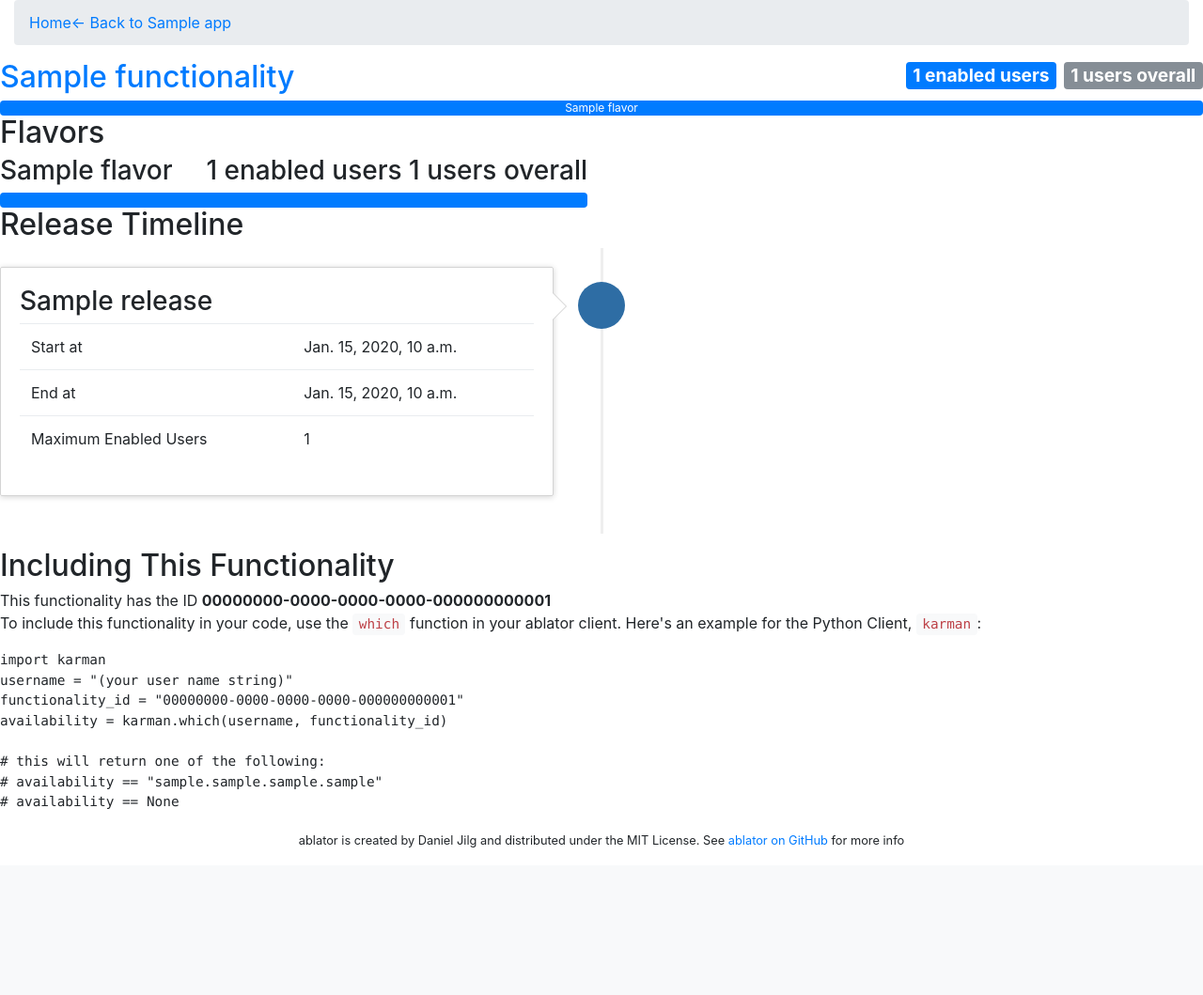
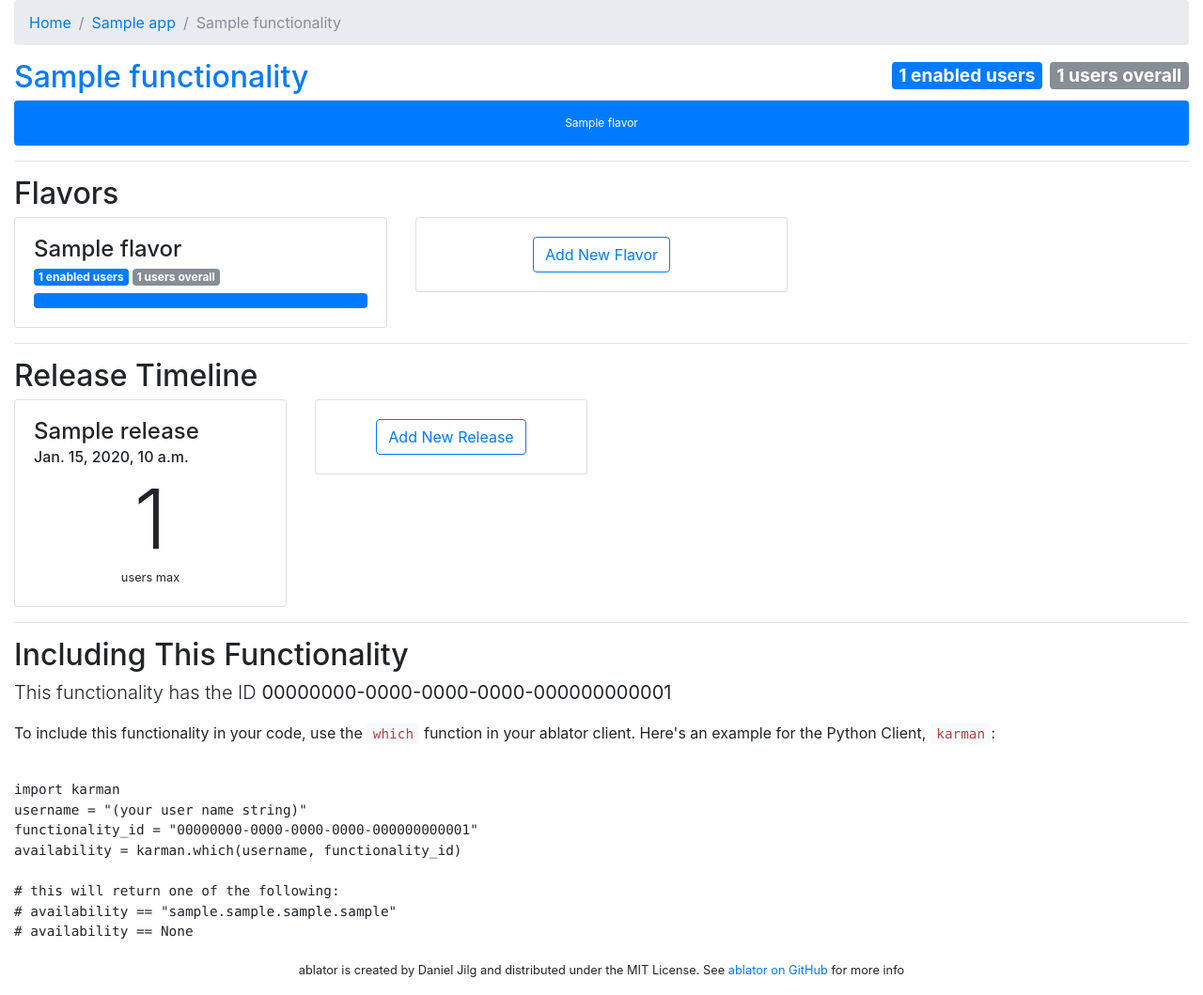
Before and after one commit to ablator/ablator, a Django app: page /functionality/00000000-0000-0000-0000-000000000001/ in a window 1280 px wide. Shown: the part 56-1115 px from the top of the page at 94% size. Before the commit the page ends 958 px from the top, so only its background shows below. Run offline with Django 3.2, Linux system fonts and the light colour scheme; a user stored in the database is signed in; tables that the repository leaves empty hold one stand-in row (values such as "Sample post"); some libraries are stand-ins or nearby versions.

Commit message:
Update Functionality View to Bootstrap 4
fix #33

```diff
--- a/ablator/web_admin/templates/functionality.html
+++ b/ablator/web_admin/templates/functionality.html
@@ -1,288 +1,112 @@
 {% extends '_base.html' %}
 {% block back %}
-    <a href="{% url 'app' functionality.app.id %}">&larr; Back to {{ functionality.app.name }}</a>
+    <li class="breadcrumb-item"><a href="{% url 'app' functionality.app.id %}">{{ functionality.app.name }}</a></li>
+    <li class="breadcrumb-item active">{{ functionality.name }}</li>
+
 {% endblock %}
 
-{% block body %}
-    <style type="text/css">
-        .timeline {
-            list-style: none;
-            padding: 20px 0 20px;
-            position: relative;
-        }
-
-        .timeline:before {
-            top: 0;
-            bottom: 0;
-            position: absolute;
-            content: " ";
-            width: 3px;
-            background-color: #eeeeee;
-            left: 50%;
-            margin-left: -1.5px;
-        }
-
-        .timeline > li {
-            margin-bottom: 20px;
-            position: relative;
-        }
-
-        .timeline > li:before,
-        .timeline > li:after {
-            content: " ";
-            display: table;
-        }
-
-        .timeline > li:after {
-            clear: both;
-        }
-
-        .timeline > li:before,
-        .timeline > li:after {
-            content: " ";
-            display: table;
-        }
-
-        .timeline > li:after {
-            clear: both;
-        }
-
-        .timeline > li > .timeline-panel {
-            width: 46%;
-            float: left;
-            border: 1px solid #d4d4d4;
-            border-radius: 2px;
-            padding: 20px;
-            position: relative;
-            -webkit-box-shadow: 0 1px 6px rgba(0, 0, 0, 0.175);
-            box-shadow: 0 1px 6px rgba(0, 0, 0, 0.175);
-        }
-
-        .timeline > li > .timeline-panel:before {
-            position: absolute;
-            top: 26px;
-            right: -15px;
-            display: inline-block;
-            border-top: 15px solid transparent;
-            border-left: 15px solid #ccc;
-            border-right: 0 solid #ccc;
-            border-bottom: 15px solid transparent;
-            content: " ";
-        }
-
-        .timeline > li > .timeline-panel:after {
-            position: absolute;
-            top: 27px;
-            right: -14px;
-            display: inline-block;
-            border-top: 14px solid transparent;
-            border-left: 14px solid #fff;
-            border-right: 0 solid #fff;
-            border-bottom: 14px solid transparent;
-            content: " ";
-        }
-
-        .timeline > li > .timeline-badge {
-            color: #fff;
-            width: 50px;
-            height: 50px;
-            line-height: 50px;
-            font-size: 1.4em;
-            text-align: center;
-            position: absolute;
-            top: 16px;
-            left: 50%;
-            margin-left: -25px;
-            background-color: #999999;
-            z-index: 100;
-            border-top-right-radius: 50%;
-            border-top-left-radius: 50%;
-            border-bottom-right-radius: 50%;
-            border-bottom-left-radius: 50%;
-        }
-
-        .timeline > li.timeline-inverted > .timeline-panel {
-            float: right;
-        }
-
-        .timeline > li.timeline-inverted > .timeline-panel:before {
-            border-left-width: 0;
-            border-right-width: 15px;
-            left: -15px;
-            right: auto;
-        }
-
-        .timeline > li.timeline-inverted > .timeline-panel:after {
-            border-left-width: 0;
-            border-right-width: 14px;
-            left: -14px;
-            right: auto;
-        }
-
-        .timeline-badge.primary {
-            background-color: #2e6da4 !important;
-        }
-
-        .timeline-badge.success {
-            background-color: #3f903f !important;
-        }
-
-        .timeline-badge.warning {
-            background-color: #f0ad4e !important;
-        }
-
-        .timeline-badge.danger {
-            background-color: #d9534f !important;
-        }
-
-        .timeline-badge.info {
-            background-color: #5bc0de !important;
-        }
-
-        .timeline-title {
-            margin-top: 0;
-            color: inherit;
-        }
-
-        .timeline-body > p,
-        .timeline-body > ul {
-            margin-bottom: 0;
-        }
-
-        .timeline-body > p + p {
-            margin-top: 5px;
-        }
-
-        @media (max-width: 767px) {
-            ul.timeline:before {
-                left: 40px;
-            }
-
-            ul.timeline > li > .timeline-panel {
-                width: calc(100% - 90px);
-                width: -moz-calc(100% - 90px);
-                width: -webkit-calc(100% - 90px);
-            }
-
-            ul.timeline > li > .timeline-badge {
-                left: 15px;
-                margin-left: 0;
-                top: 16px;
-            }
-
-            ul.timeline > li > .timeline-panel {
-                float: right;
-            }
-
-            ul.timeline > li > .timeline-panel:before {
-                border-left-width: 0;
-                border-right-width: 15px;
-                left: -15px;
-                right: auto;
-            }
-
-            ul.timeline > li > .timeline-panel:after {
-                border-left-width: 0;
-                border-right-width: 14px;
-                left: -14px;
-                right: auto;
-            }
-        }
-    </style>
-
-
-    {% include '_includes/functionality_enabled_users.html' %}
+{% block content %}
+    <section>
+    <div class="page-header">
+        {% include '_includes/functionality_enabled_users.html' %}
+    </div>
 
     <div class="progress">
         {% for flavor in functionality.flavor_set.all %}
             <div class="progress-bar"
-                 style="width: {{ flavor.width_percent }}%; background-image: none; background-color: #{{ flavor.color }}">
-                <span class="">{{ flavor.name }}</span>
+                 style="height: 4em; width: {{ flavor.width_percent }}%; background-image: none; background-color: #{{ flavor.color }}">
+                <span style="line-height: 4em;">{{ flavor.name }}</span>
             </div>
         {% endfor %}
     </div>
+    </section>
+
+    <hr>
+
+
+
     <section>
         <h2>Flavors</h2>
         <div class="row">
             {% for flavor in functionality.flavor_set.all %}
-                <div class="col-md-6">
-                    <div class="panel panel-default">
-                        <div class="panel-heading">
-                            <h3 class="panel-title">
-                                <span class="label label-default"
-                                      style="background-color: #{{ flavor.color }}">
-                                    {{ flavor.name }}
-                                </span>
-                                <span style="float: right;">
-                                <span class="label label-success">{{ flavor.number_of_enabled_users }} enabled users</span>
-                                <span class="label label-default">{{ flavor.number_of_users }} users overall</span>
-                                    </span>
-                            </h3>
+                <div class="col-md-4">
+                <div class="card">
+                      <div class="card-body">
+                        <h4 class="card-title">{{ flavor.name }}</h4>
+                        <h6 class="card-subtitle mb-2 text-muted">
+                            <span class="badge badge-primary">{{ flavor.number_of_enabled_users }} enabled users</span>
+                            <span class="badge badge-secondary">{{ flavor.number_of_users }} users overall</span>
+                        </h6>
+                        <div class="progress">
+                            <div class="progress-bar" style="width: {{ flavor.single_width_percent }}%; background-image: none; background-color: #{{ flavor.color }}"></div>
                         </div>
-                        <div class="panel-body">
-                            <div class="progress">
-                                <div class="progress-bar"
-                                     style="width: {{ flavor.single_width_percent }}%"></div>
-                            </div>
-                        </div>
+                      </div>
                     </div>
                 </div>
+
+                {% if forloop.counter|divisibleby:3 %}
+                    </div>
+                    <br>
+                    <div class="row">
+                {% endif %}
             {% endfor %}
+
+            <div class="col-md-4"><div class="card text-center">
+                <div class="card-body">
+                    <button type="button" class="btn btn-outline-primary">Add New Flavor</button>
+                </div>
+            </div></div>
         </div>
     </section>
 
+    <hr>
+
     <section>
-        <h2>Release Timeline</h2>
-        <ul class="timeline">
-            {% for release in functionality.release_set.all %}
-                <li class="{% cycle '' 'timeline-inverted' %}">
-                    <div class="timeline-badge primary">
-                        <a><i class="glyphicon glyphicon-record" rel="tooltip"
-                              title="{{ release.starts_at }}" id=""></i></a>
+    <h2>Release Timeline</h2>
+
+    <div class="row">
+        {% for release in functionality.release_set.all %}
+            <div class="col-md-3">
+            <div class="card {% if release.is_current %}text-white bg-primary{% endif %}">
+                <div class="card-body">
+                    <h4 class="card-title">{{ release.name }}</h4>
+                    <h6 class="card-subtitle mb-2">
+                        {{ release.start_at }}
+                    </h6>
+                    <div class="text-center">
+                    <span class="display-2">{{ release.max_enabled_users }}</span><br><small>users max</small>
+                        </div>
+                </div>
+            </div>
+            </div>
+            {% if forloop.counter|divisibleby:3 %}
                     </div>
-                    <div class="timeline-panel">
-                        <div class="timeline-heading">
-                            <h3>{{ release.name }}
-                                {% if release.is_current %}
-                                    <span class="label label-success">currently active</span>
-                                {% endif %}
-                            </h3>
-                        </div>
-                        <div class="timeline-body">
-                            <table class="table">
-                                <tr>
-                                    <td>Start at</td>
-                                    <td>{{ release.start_at }}</td>
-                                </tr>
-                                <tr>
-                                    <td>End at</td>
-                                    <td>{{ release.end_at }}</td>
-                                </tr>
-                                <tr>
-                                    <td>Maximum Enabled Users</td>
-                                    <td>{{ release.max_enabled_users }}</td>
-                                </tr>
-                            </table>
-                        </div>
-                    </div>
-                </li>
-            {% endfor %}
-        </ul>
+                    <br>
+                    <div class="row">
+                {% endif %}
+        {% endfor %}
 
-        <!-- https://bootsnipp.com/snippets/featured/timeline-21-with-images-and-responsive -->
+        <div class="col-md-3"><div class="card text-center">
+                <div class="card-body">
+                    <button type="button" class="btn btn-outline-primary">Add New Release</button>
+                </div>
+            </div></div>
+    </div>
     </section>
+
+    <hr>
 
     <section>
         <h2>Including This Functionality</h2>
 
-        <div class="well">This functionality has the ID <strong>{{ functionality.id }}</strong></div>
+        <p class="lead">This functionality has the ID <strong>{{ functionality.id }}</strong></p>
 
         <p>
             To include this functionality in your code, use the <code>which</code> function in your
             ablator client. Here's an example for the Python Client, <code>karman</code>:
         </p>
 
-        <pre>
+        <pre><code>
 import karman
 username = "(your user name string)"
 functionality_id = "{{ functionality.id }}"
@@ -290,6 +114,6 @@ availability = karman.which(username, functionality_id)
 
 # this will return one of the following:{% for flavor in functionality.flavor_set.all %}
 # availability == "{{ flavor }}"{% endfor %}
-# availability == None</pre>
+# availability == None</code></pre>
     </section>
 {% endblock %}
```
